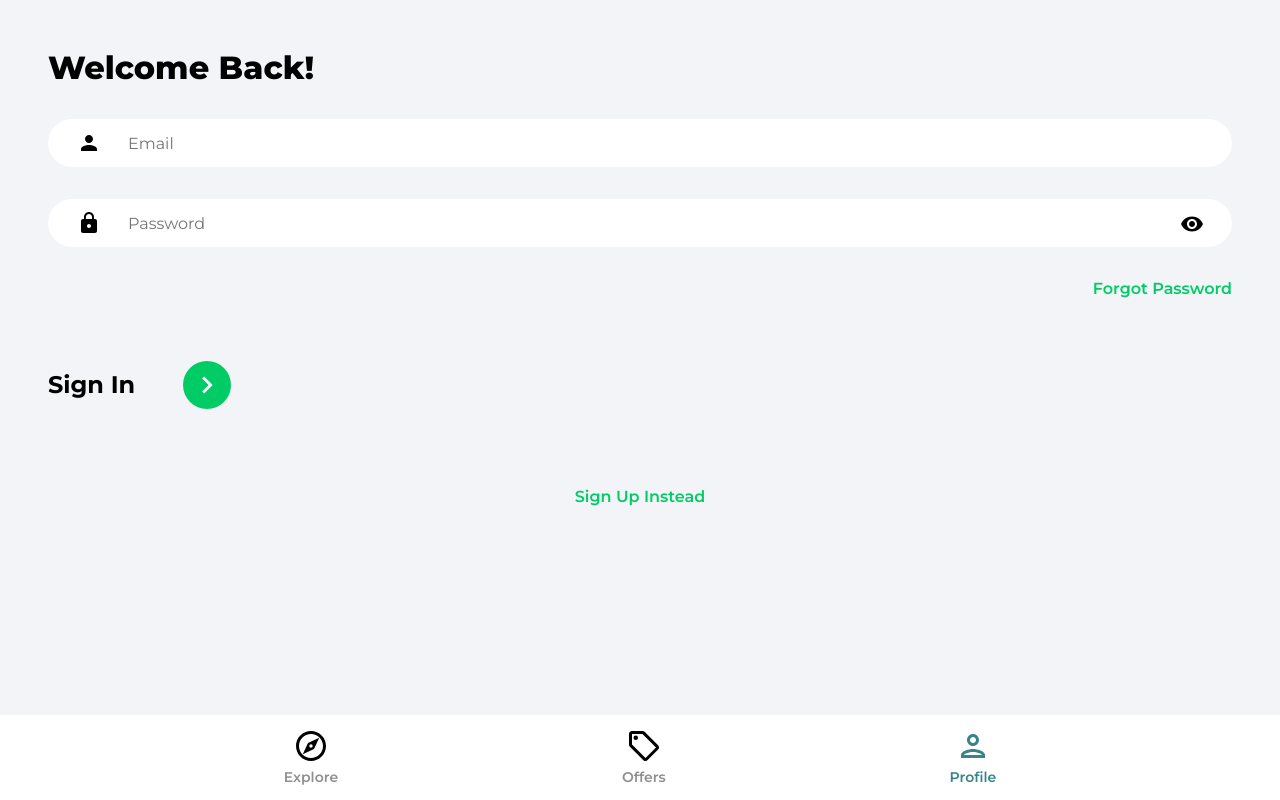
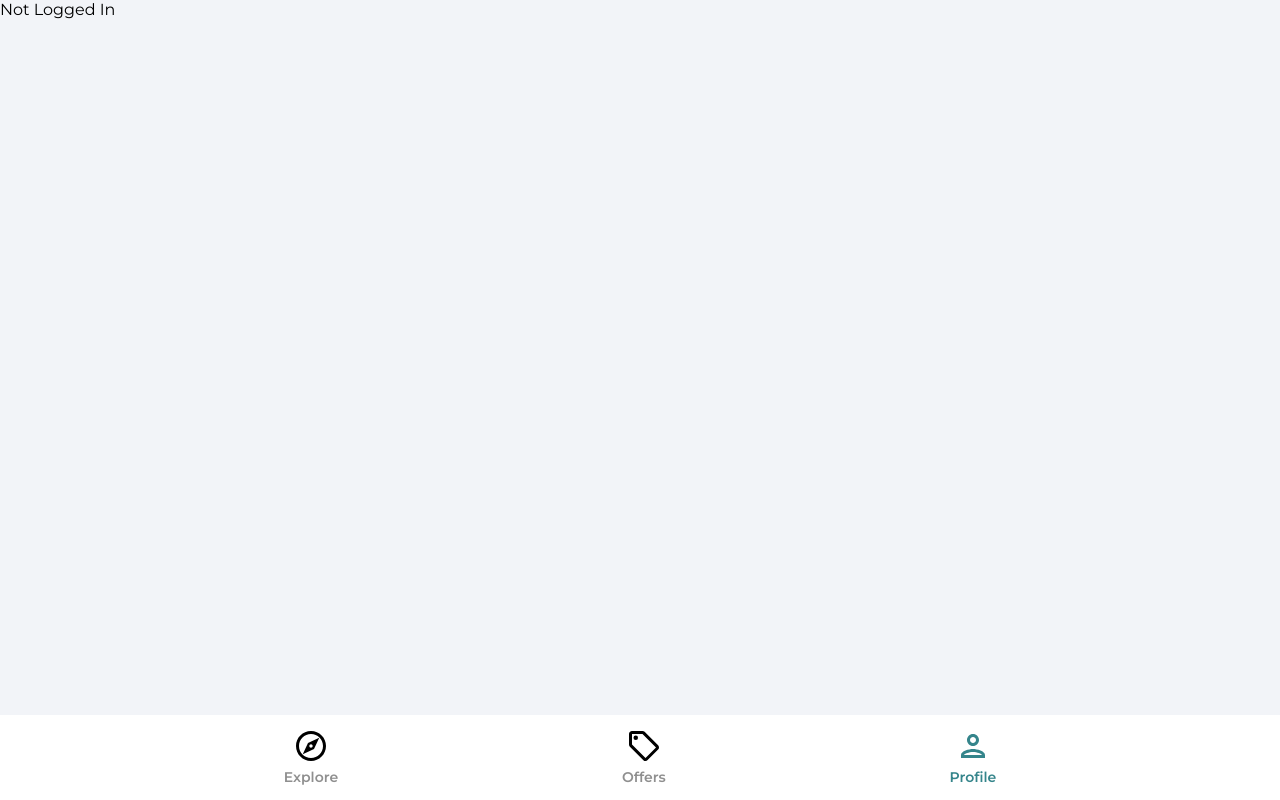
Before and after one commit to maxts0gt/react-house-marketplace, a React (Create React App) app: page /profile in a window 1280 px wide. Built offline with nearby package versions, Linux system fonts and the light colour scheme.

Commit message:
enable profile page

```diff
--- a/src/App.js
+++ b/src/App.js
@@ -2,7 +2,7 @@ import { BrowserRouter as Router, Routes, Route } from 'react-router-dom';
 
 import Explore from './pages/Explore';
 import Offers from './pages/Offers';
-// import Profile from './pages/Profile';
+import Profile from './pages/Profile';
 import SignIn from './pages/SignIn';
 import SignUp from './pages/SignUp';
 import ForgotPassword from './pages/ForgotPassword';
@@ -15,7 +15,7 @@ function App() {
         <Routes>
           <Route path="/" element={<Explore />} />
           <Route path="/offers" element={<Offers />} />
-          <Route path="/profile" element={<SignIn />} />
+          <Route path="/profile" element={<Profile />} />
           <Route path="/sign-in" element={<SignIn />} />
           <Route path="/sign-up" element={<SignUp />} />
           <Route path="/forgot-password" element={<ForgotPassword />} />
--- a/src/pages/Profile.jsx
+++ b/src/pages/Profile.jsx
@@ -1,9 +1,15 @@
+import { useState, useEffect } from 'react';
+import { getAuth } from 'firebase/auth';
+
 function Profile() {
-  return (
-    <div>
-      <h1>Profile</h1>
-    </div>
-  );
+  const [user, setUser] = useState(null);
+  const auth = getAuth();
+
+  useEffect(() => {
+    setUser(auth.currentUser);
+  }, []);
+
+  return user ? <h1>{user.displayName}</h1> : 'Not Logged In';
 }
 
 export default Profile;
--- a/src/pages/SignIn.jsx
+++ b/src/pages/SignIn.jsx
@@ -1,5 +1,6 @@
 import { useState } from 'react';
 import { Link, useNavigate } from 'react-router-dom';
+import { getAuth, signInWithEmailAndPassword } from 'firebase/auth';
 import { ReactComponent as ArrowRightIcon } from '../assets/svg/keyboardArrowRightIcon.svg';
 import visibilityIcon from '../assets/svg/visibilityIcon.svg';
 
@@ -21,7 +22,24 @@ function SignIn() {
     }));
   };
 
-  const onSubmit = (e) => {
+  const onSubmit = async (e) => {
+    e.preventDefault();
+
+    try {
+      const auth = getAuth();
+      const userCredential = await signInWithEmailAndPassword(
+        auth,
+        email,
+        password
+      );
+
+      if (userCredential.user) {
+        navigate('/');
+      }
+    } catch (error) {
+      console.log(error);
+    }
+
     //
   };
 
```
